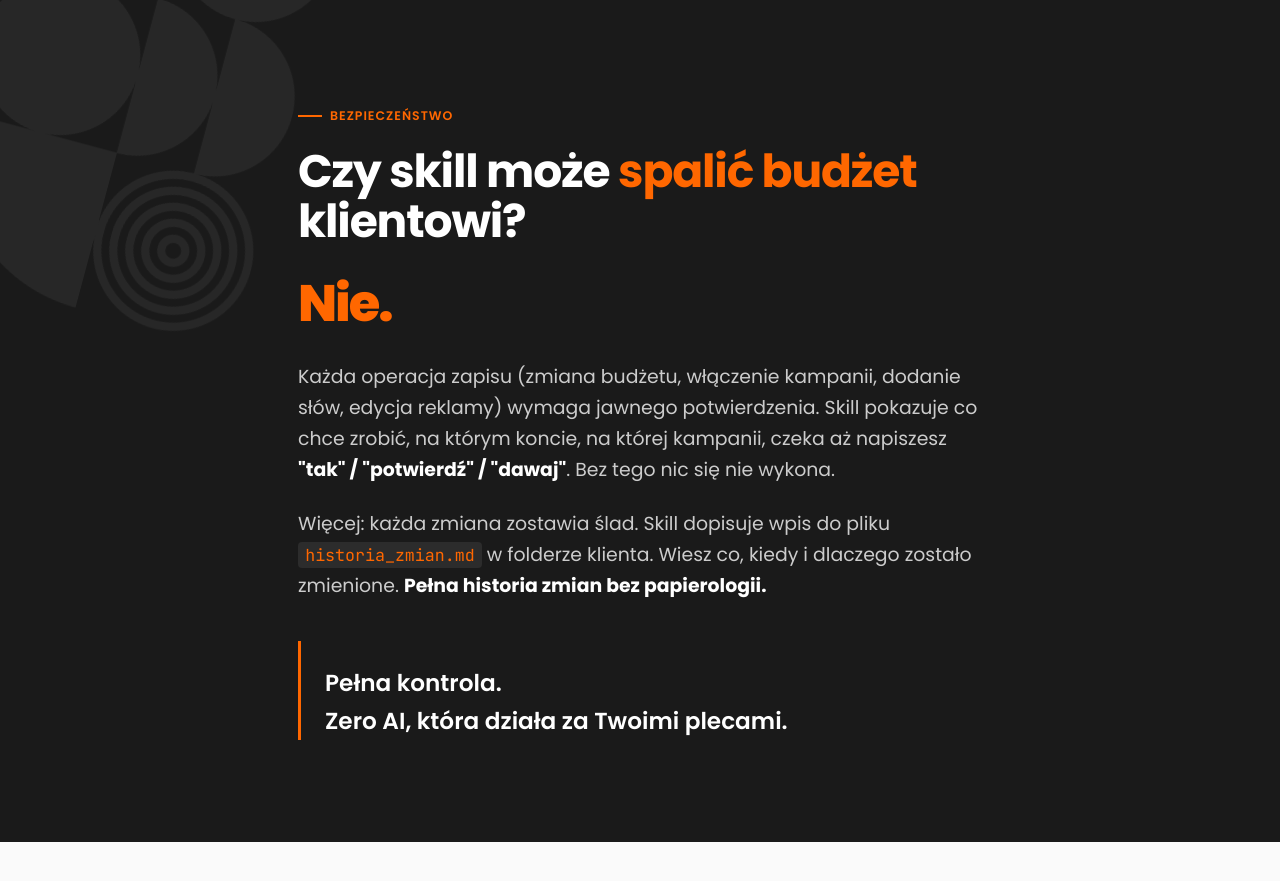
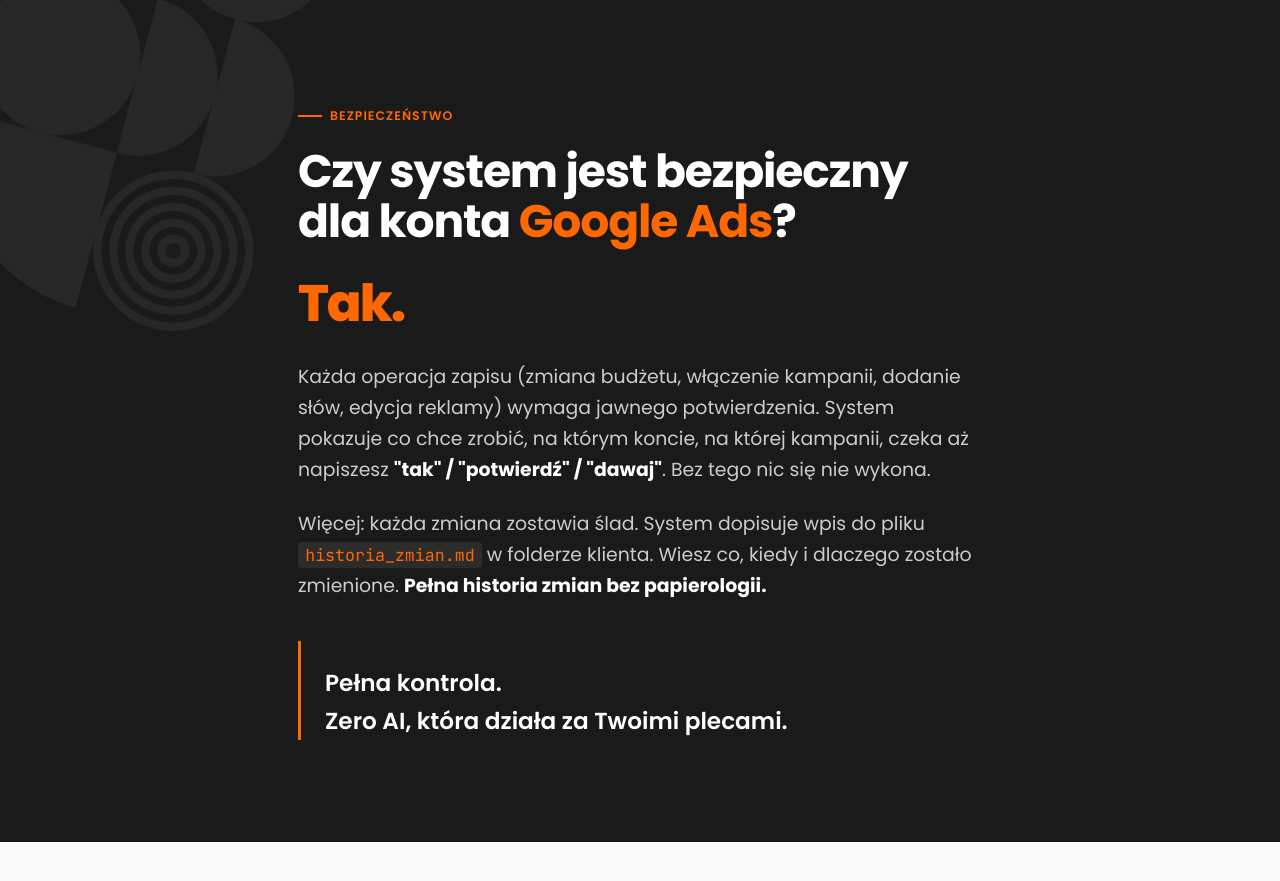
Before and after one commit to Michalqrek/Landing-MiQ, a plain HTML site: page index.html in a window 1280 px wide. Shown: the part 5660-6541 px from the top of the page. Drawn offline with Linux system fonts and the light colour scheme.

Commit message:
[strona] popraw sekcję bezpieczeństwa

```diff
--- a/index.html
+++ b/index.html
@@ -1429,10 +1429,10 @@
 <section class="safety">
   <div class="wrap safety-wrap">
     <div class="section-eyebrow">Bezpieczeństwo</div>
-    <h2>Czy skill może <em>spalić budżet</em> klientowi?</h2>
-    <div class="safety-answer">Nie.</div>
-    <p>Każda operacja zapisu (zmiana budżetu, włączenie kampanii, dodanie słów, edycja reklamy) wymaga jawnego potwierdzenia. Skill pokazuje co chce zrobić, na którym koncie, na której kampanii, czeka aż napiszesz <strong>"tak" / "potwierdź" / "dawaj"</strong>. Bez tego nic się nie wykona.</p>
-    <p>Więcej: każda zmiana zostawia ślad. Skill dopisuje wpis do pliku <code>historia_zmian.md</code> w folderze klienta. Wiesz co, kiedy i dlaczego zostało zmienione. <strong>Pełna historia zmian bez papierologii.</strong></p>
+    <h2>Czy system jest bezpieczny dla konta <em>Google Ads</em>?</h2>
+    <div class="safety-answer">Tak.</div>
+    <p>Każda operacja zapisu (zmiana budżetu, włączenie kampanii, dodanie słów, edycja reklamy) wymaga jawnego potwierdzenia. System pokazuje co chce zrobić, na którym koncie, na której kampanii, czeka aż napiszesz <strong>"tak" / "potwierdź" / "dawaj"</strong>. Bez tego nic się nie wykona.</p>
+    <p>Więcej: każda zmiana zostawia ślad. System dopisuje wpis do pliku <code>historia_zmian.md</code> w folderze klienta. Wiesz co, kiedy i dlaczego zostało zmienione. <strong>Pełna historia zmian bez papierologii.</strong></p>
     <div class="safety-final">Pełna kontrola.<br>Zero AI, która działa za Twoimi plecami.</div>
   </div>
 </section>
```
